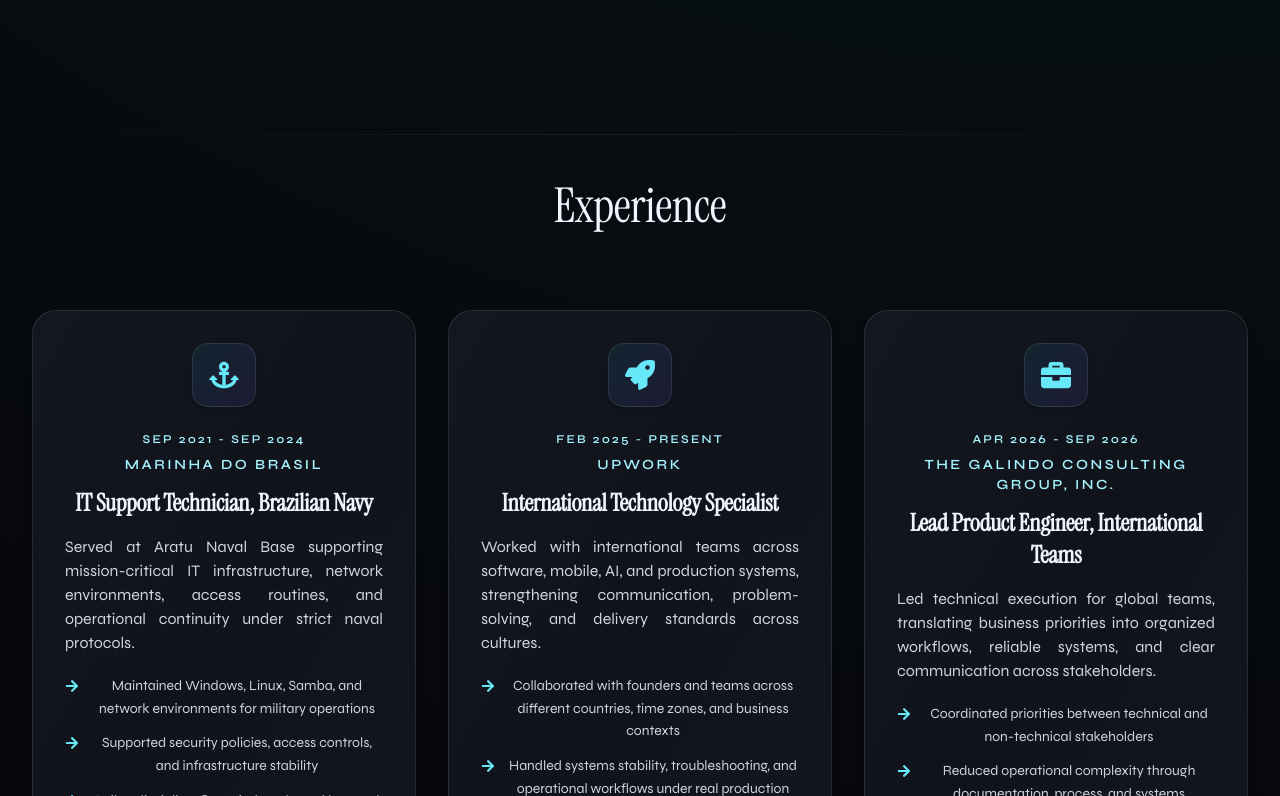
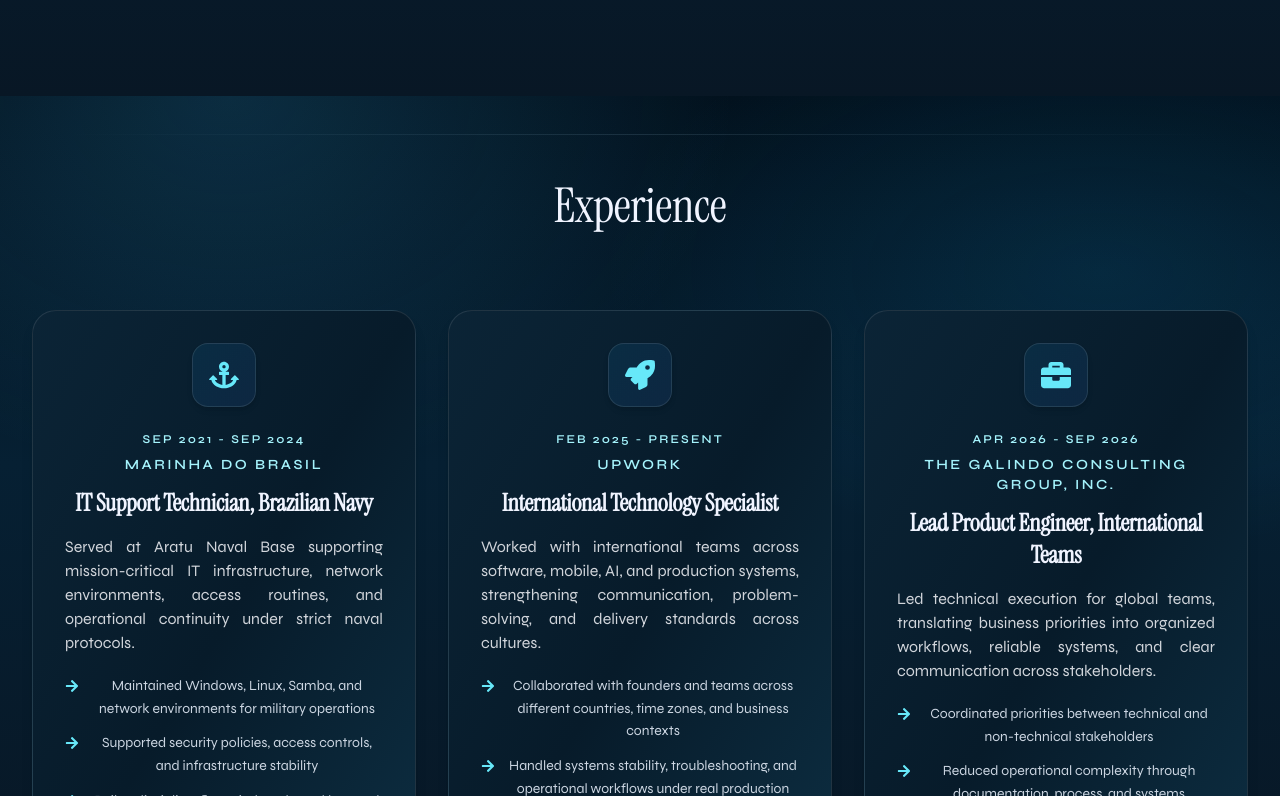
Before and after one commit to abreuclariana/my-portifolio, a Next.js app: page / in a window 1280 px wide. Shown: the part 2304-3100 px from the top of the page. Built offline with nearby package versions, Linux system fonts and the light colour scheme.

Commit message:
Update portfolio background with maritime palette

```diff
--- a/src/app/components/Projects.tsx
+++ b/src/app/components/Projects.tsx
@@ -172,14 +172,14 @@
                         href={project.link}
                         target="_blank"
                         rel="noopener noreferrer"
-                        className="relative group block bg-gradient-to-br from-white via-slate-50 to-white dark:from-[#141720] dark:via-[#11131b] dark:to-[#141720] p-6 md:p-7 lg:p-8 rounded-3xl shadow-lg hover:shadow-2xl border border-slate-200 dark:border-white/10 overflow-hidden transform transition-all duration-500 hover:scale-[1.03] hover:-translate-y-2"
+                        className="relative group block bg-gradient-to-br from-white via-slate-50 to-white dark:from-[#0b2436] dark:via-[#071b2a] dark:to-[#0d2f43] p-6 md:p-7 lg:p-8 rounded-3xl shadow-lg hover:shadow-2xl border border-slate-200 dark:border-white/10 overflow-hidden transform transition-all duration-500 hover:scale-[1.03] hover:-translate-y-2"
                     >
                         {/* Gradiente de fundo animado */}
-                        <div className="absolute inset-0 bg-gradient-to-br from-cyan-500/0 via-violet-500/0 to-cyan-500/0 group-hover:from-cyan-500/10 group-hover:via-violet-500/10 group-hover:to-cyan-500/10 transition-all duration-700"></div>
+                        <div className="absolute inset-0 bg-gradient-to-br from-sky-500/0 via-blue-500/0 to-cyan-500/0 group-hover:from-sky-500/10 group-hover:via-blue-500/10 group-hover:to-cyan-500/10 transition-all duration-700"></div>
 
                         {/* Brilho sutil no hover */}
                         <div className="absolute inset-0 rounded-3xl opacity-0 group-hover:opacity-100 transition-opacity duration-500">
-                            <div className="absolute inset-0 bg-gradient-to-br from-cyan-400/20 via-transparent to-violet-400/20 blur-xl"></div>
+                            <div className="absolute inset-0 bg-gradient-to-br from-sky-300/20 via-transparent to-blue-400/20 blur-xl"></div>
                         </div>
 
                         {/* Borda brilhante no hover */}
--- a/src/app/components/Services.tsx
+++ b/src/app/components/Services.tsx
@@ -156,17 +156,17 @@
         {services.map((service, index) => (
           <div
             key={index}
-            className="relative group bg-gradient-to-br from-white via-slate-50 to-white dark:from-[#141720] dark:via-[#11131b] dark:to-[#141720] p-6 md:p-7 lg:p-8 rounded-3xl shadow-lg hover:shadow-2xl border border-slate-200 dark:border-white/10 overflow-hidden transform transition-all duration-500 hover:scale-[1.03] hover:-translate-y-2"
+            className="relative group bg-gradient-to-br from-white via-slate-50 to-white dark:from-[#0b2436] dark:via-[#071b2a] dark:to-[#0d2f43] p-6 md:p-7 lg:p-8 rounded-3xl shadow-lg hover:shadow-2xl border border-slate-200 dark:border-white/10 overflow-hidden transform transition-all duration-500 hover:scale-[1.03] hover:-translate-y-2"
           >
-            <div className="absolute inset-0 bg-gradient-to-br from-cyan-500/0 via-violet-500/0 to-cyan-500/0 group-hover:from-cyan-500/10 group-hover:via-violet-500/10 group-hover:to-cyan-500/10 transition-all duration-700"></div>
+            <div className="absolute inset-0 bg-gradient-to-br from-sky-500/0 via-blue-500/0 to-cyan-500/0 group-hover:from-sky-500/10 group-hover:via-blue-500/10 group-hover:to-cyan-500/10 transition-all duration-700"></div>
             <div className="absolute inset-0 rounded-3xl opacity-0 group-hover:opacity-100 transition-opacity duration-500">
-              <div className="absolute inset-0 bg-gradient-to-br from-cyan-400/20 via-transparent to-violet-400/20 blur-xl"></div>
+              <div className="absolute inset-0 bg-gradient-to-br from-sky-300/20 via-transparent to-blue-400/20 blur-xl"></div>
             </div>
             <div className="absolute inset-0 rounded-3xl border-2 border-transparent group-hover:border-cyan-400/40 transition-all duration-500"></div>
 
             <div className="relative z-10">
               <div className="mb-4 md:mb-5 lg:mb-6 flex justify-center group-hover:scale-110 transition-transform duration-300">
-                <div className="p-3 md:p-3.5 lg:p-4 bg-gradient-to-br from-cyan-500/10 to-violet-500/10 rounded-2xl shadow-md group-hover:shadow-lg border border-white/10">
+                <div className="p-3 md:p-3.5 lg:p-4 bg-gradient-to-br from-sky-500/10 to-blue-500/10 rounded-2xl shadow-md group-hover:shadow-lg border border-white/10">
                   {service.icon}
                 </div>
               </div>
--- a/src/app/components/Skills.tsx
+++ b/src/app/components/Skills.tsx
@@ -24,13 +24,13 @@
         { name: "Maritime Operations", icon: <FaAnchor className="text-cyan-500 text-4xl" /> },
         { name: "IT Infrastructure", icon: <FaNetworkWired className="text-cyan-400 text-4xl" /> },
         { name: "Systems Support", icon: <FaTools className="text-slate-500 text-4xl" /> },
-        { name: "Security Protocols", icon: <FaShieldAlt className="text-emerald-500 text-4xl" /> },
-        { name: "Multicultural Teams", icon: <FaUsers className="text-violet-500 text-4xl" /> },
+        { name: "Security Protocols", icon: <FaShieldAlt className="text-sky-600 text-4xl" /> },
+        { name: "Multicultural Teams", icon: <FaUsers className="text-blue-500 text-4xl" /> },
         { name: "Global Communication", icon: <FaGlobeAmericas className="text-blue-500 text-4xl" /> },
         { name: "TypeScript", icon: <img src="/img/typescript-logo.svg" alt="TypeScript" className="w-12 h-12 mx-auto" /> },
         { name: "React.js", icon: <FaReact className="text-cyan-400 text-4xl" /> },
         { name: "Next.js", icon: <img src="/img/nextjs-logo.svg" alt="Next.js" className="w-12 h-12 mx-auto" /> },
-        { name: "Node.js", icon: <FaNodeJs className="text-green-500 text-4xl" /> },
+        { name: "Node.js", icon: <FaNodeJs className="text-teal-600 text-4xl" /> },
         { name: "React Native", icon: <FaMobileAlt className="text-cyan-300 text-4xl" /> },
         { name: "AI Tools", icon: <FaJs className="text-yellow-500 text-4xl" /> },
     ];
@@ -55,10 +55,10 @@
                 {skills.map((skill) => (
                     <li
                         key={skill.name}
-                        className="relative group bg-gradient-to-br from-white via-slate-50 to-white dark:from-[#141720] dark:via-[#11131b] dark:to-[#141720] p-4 md:p-5 lg:p-6 rounded-2xl shadow-lg hover:shadow-2xl border border-slate-200 dark:border-white/10 overflow-hidden transform transition-all duration-500 hover:scale-[1.05] hover:-translate-y-1"
+                        className="relative group bg-gradient-to-br from-white via-slate-50 to-white dark:from-[#0b2436] dark:via-[#071b2a] dark:to-[#0d2f43] p-4 md:p-5 lg:p-6 rounded-2xl shadow-lg hover:shadow-2xl border border-slate-200 dark:border-white/10 overflow-hidden transform transition-all duration-500 hover:scale-[1.05] hover:-translate-y-1"
                     >
                         {/* Gradiente de fundo animado */}
-                        <div className="absolute inset-0 bg-gradient-to-br from-cyan-500/0 via-violet-500/0 to-cyan-500/0 group-hover:from-cyan-500/10 group-hover:via-violet-500/10 group-hover:to-cyan-500/10 transition-all duration-500"></div>
+                        <div className="absolute inset-0 bg-gradient-to-br from-sky-500/0 via-blue-500/0 to-cyan-500/0 group-hover:from-sky-500/10 group-hover:via-blue-500/10 group-hover:to-cyan-500/10 transition-all duration-500"></div>
 
                         {/* Borda brilhante no hover */}
                         <div className="absolute inset-0 rounded-2xl border-2 border-transparent group-hover:border-cyan-400/40 transition-all duration-300"></div>
@@ -77,7 +77,7 @@
 
                         {/* Efeito de brilho sutil */}
                         <div className="absolute inset-0 rounded-2xl opacity-0 group-hover:opacity-100 transition-opacity duration-500">
-                            <div className="absolute inset-0 bg-gradient-to-br from-cyan-400/20 via-transparent to-violet-400/20 blur-xl"></div>
+                            <div className="absolute inset-0 bg-gradient-to-br from-sky-300/20 via-transparent to-blue-400/20 blur-xl"></div>
                         </div>
                     </li>
                 ))}
--- a/src/app/globals.css
+++ b/src/app/globals.css
@@ -3,25 +3,33 @@
 @tailwind utilities;
 
 :root {
-  --bg: #f8fafc;
-  --surface: #ffffff;
+  --bg: #eef8fb;
+  --surface: #f8fcfd;
   --card: #ffffff;
-  --border: rgba(15, 23, 42, 0.12);
-  --accent: #0891b2;
-  --accent2: #7c3aed;
+  --border: rgba(8, 47, 73, 0.14);
+  --accent: #0e7490;
+  --accent2: #2563eb;
   --text: #0f172a;
   --muted: #475569;
+  --page-bg:
+    radial-gradient(ellipse at 12% 0%, rgba(14, 116, 144, 0.16), transparent 34%),
+    radial-gradient(ellipse at 88% 18%, rgba(37, 99, 235, 0.10), transparent 30%),
+    linear-gradient(180deg, #f7fcfd 0%, #dceff5 46%, #f8fafc 100%);
 }
 
 .dark {
-  --bg: #07080c;
-  --surface: #0f1117;
-  --card: #141720;
-  --border: rgba(255, 255, 255, 0.08);
-  --accent: #00e5ff;
-  --accent2: #7c3aed;
+  --bg: #041421;
+  --surface: #082033;
+  --card: #0d2a3c;
+  --border: rgba(186, 230, 253, 0.12);
+  --accent: #38bdf8;
+  --accent2: #0ea5e9;
   --text: #f0f4ff;
-  --muted: #9ca3af;
+  --muted: #b6c7d5;
+  --page-bg:
+    radial-gradient(ellipse at 18% 0%, rgba(56, 189, 248, 0.16), transparent 34%),
+    radial-gradient(ellipse at 86% 22%, rgba(14, 165, 233, 0.12), transparent 32%),
+    linear-gradient(180deg, #02111d 0%, #062033 46%, #081725 100%);
 }
 
 @layer base {
@@ -30,9 +38,8 @@
   }
 
   body {
-    background: radial-gradient(circle at 85% 10%, rgba(0, 229, 255, 0.08), transparent 32%),
-      radial-gradient(circle at 15% 85%, rgba(124, 58, 237, 0.12), transparent 36%),
-      var(--bg);
+    background: var(--page-bg);
+    background-attachment: fixed;
     color: var(--text);
     font-family: var(--font-body), system-ui, -apple-system, BlinkMacSystemFont, "Segoe UI", Roboto,
       "Helvetica Neue", Arial, sans-serif;
```
Also changed, not shown: 1 other file (tests, documents, lock files or other folders).
